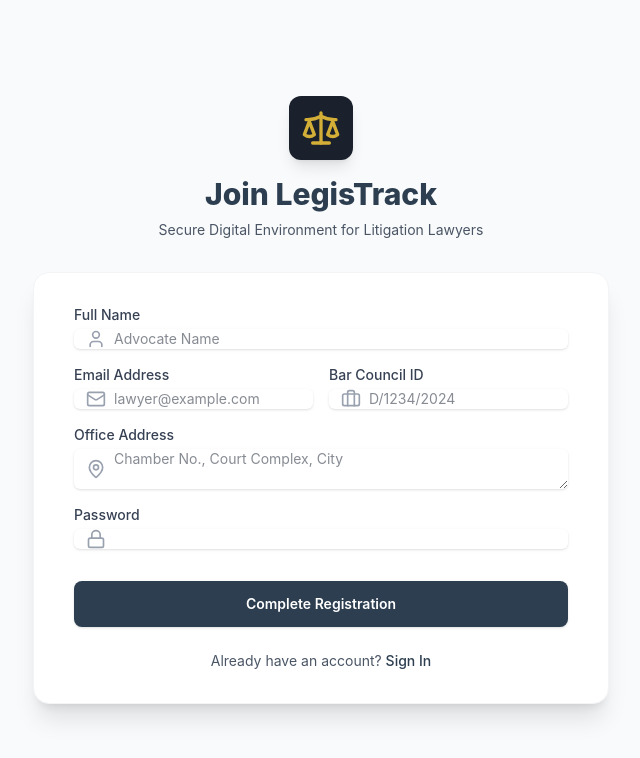
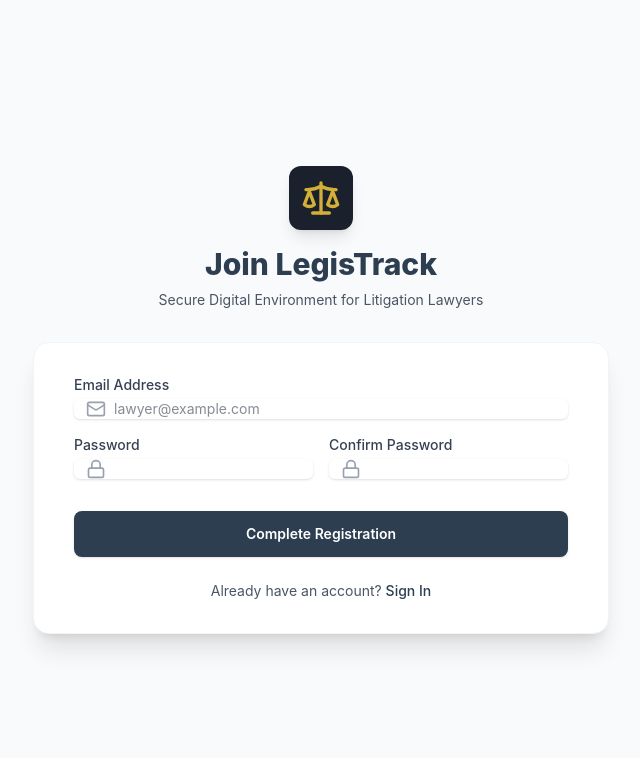
Before and after one commit to Kammu94/LegisTrackIndia-FE, a React (Vite) app: page /register in a window 1280 px wide. Shown: the top 758 px of the page, without its empty margins (319-959 px from the left). Built offline with nearby package versions, Linux system fonts and the light colour scheme.

Commit message:
fix register screen

```diff
--- a/src/api/apiSlice.ts
+++ b/src/api/apiSlice.ts
@@ -48,9 +48,6 @@ export type LoginRequest = {
 export type RegisterRequest = {
   email: string;
   password: string;
-  fullName: string;
-  barCouncilId: string;
-  officeAddress: string;
 };
 
 export type UpdateUserProfileRequest = {
--- a/src/pages/RegisterPage.tsx
+++ b/src/pages/RegisterPage.tsx
@@ -5,16 +5,19 @@ import { useNavigate, Link } from 'react-router-dom';
 import { useRegisterMutation } from '../api/apiSlice';
 import { useDispatch } from 'react-redux';
 import { setCredentials } from '../features/auth/authSlice';
-import { Scale, Mail, Lock, User, Briefcase, MapPin } from 'lucide-react';
+import { Scale, Mail, Lock } from 'lucide-react';
 import { useNotify } from '../notifications/NotificationProvider';
 
-const registerSchema = z.object({
-  email: z.string().email('Invalid email address'),
-  password: z.string().min(6, 'Password must be at least 6 characters'),
-  fullName: z.string().min(2, 'Full name is required'),
-  barCouncilId: z.string().min(2, 'Bar Council ID is required'),
-  officeAddress: z.string().min(5, 'Office address is required'),
-});
+const registerSchema = z
+  .object({
+    email: z.string().email('Invalid email address'),
+    password: z.string().min(6, 'Password must be at least 6 characters'),
+    confirmPassword: z.string().min(6, 'Password must be at least 6 characters'),
+  })
+  .refine((data) => data.password === data.confirmPassword, {
+    message: 'Passwords do not match',
+    path: ['confirmPassword'],
+  });
 
 type RegisterFormValues = z.infer<typeof registerSchema>;
 
@@ -29,7 +32,10 @@ const RegisterPage = () => {
 
   const onSubmit = async (data: RegisterFormValues) => {
     try {
-      const result = await registerUser(data).unwrap();
+      const result = await registerUser({
+        email: data.email,
+        password: data.password,
+      }).unwrap();
       dispatch(setCredentials({ user: result, token: result.token }));
       notify({
         severity: 'success',
@@ -59,22 +65,6 @@ const RegisterPage = () => {
           <form className="space-y-4" onSubmit={handleSubmit(onSubmit)}>
             <div className="grid grid-cols-1 gap-4 sm:grid-cols-2">
               <div className="sm:col-span-2">
-                <label className="block text-sm font-medium text-gray-700">Full Name</label>
-                <div className="mt-1 relative rounded-md shadow-sm">
-                  <div className="absolute inset-y-0 left-0 pl-3 flex items-center pointer-events-none">
-                    <User className="h-5 w-5 text-gray-400" />
-                  </div>
-                  <input
-                    {...register('fullName')}
-                    type="text"
-                    className="block w-full pl-10 sm:text-sm border-gray-300 rounded-lg focus:ring-legal-gold focus:border-legal-gold"
-                    placeholder="Advocate Name"
-                  />
-                </div>
-                {errors.fullName && <p className="mt-1 text-xs text-red-600">{errors.fullName.message}</p>}
-              </div>
-
-              <div>
                 <label className="block text-sm font-medium text-gray-700">Email Address</label>
                 <div className="mt-1 relative rounded-md shadow-sm">
                   <div className="absolute inset-y-0 left-0 pl-3 flex items-center pointer-events-none">
@@ -91,38 +81,6 @@ const RegisterPage = () => {
               </div>
 
               <div>
-                <label className="block text-sm font-medium text-gray-700">Bar Council ID</label>
-                <div className="mt-1 relative rounded-md shadow-sm">
-                  <div className="absolute inset-y-0 left-0 pl-3 flex items-center pointer-events-none">
-                    <Briefcase className="h-5 w-5 text-gray-400" />
-                  </div>
-                  <input
-                    {...register('barCouncilId')}
-                    type="text"
-                    className="block w-full pl-10 sm:text-sm border-gray-300 rounded-lg focus:ring-legal-gold focus:border-legal-gold"
-                    placeholder="D/1234/2024"
-                  />
-                </div>
-                {errors.barCouncilId && <p className="mt-1 text-xs text-red-600">{errors.barCouncilId.message}</p>}
-              </div>
-
-              <div className="sm:col-span-2">
-                <label className="block text-sm font-medium text-gray-700">Office Address</label>
-                <div className="mt-1 relative rounded-md shadow-sm">
-                  <div className="absolute inset-y-0 left-0 pl-3 flex items-center pointer-events-none">
-                    <MapPin className="h-5 w-5 text-gray-400" />
-                  </div>
-                  <textarea
-                    {...register('officeAddress')}
-                    className="block w-full pl-10 sm:text-sm border-gray-300 rounded-lg focus:ring-legal-gold focus:border-legal-gold"
-                    rows={2}
-                    placeholder="Chamber No., Court Complex, City"
-                  />
-                </div>
-                {errors.officeAddress && <p className="mt-1 text-xs text-red-600">{errors.officeAddress.message}</p>}
-              </div>
-
-              <div className="sm:col-span-2">
                 <label className="block text-sm font-medium text-gray-700">Password</label>
                 <div className="mt-1 relative rounded-md shadow-sm">
                   <div className="absolute inset-y-0 left-0 pl-3 flex items-center pointer-events-none">
@@ -135,6 +93,23 @@ const RegisterPage = () => {
                   />
                 </div>
                 {errors.password && <p className="mt-1 text-xs text-red-600">{errors.password.message}</p>}
+              </div>
+
+              <div>
+                <label className="block text-sm font-medium text-gray-700">Confirm Password</label>
+                <div className="mt-1 relative rounded-md shadow-sm">
+                  <div className="absolute inset-y-0 left-0 pl-3 flex items-center pointer-events-none">
+                    <Lock className="h-5 w-5 text-gray-400" />
+                  </div>
+                  <input
+                    {...register('confirmPassword')}
+                    type="password"
+                    className="block w-full pl-10 sm:text-sm border-gray-300 rounded-lg focus:ring-legal-gold focus:border-legal-gold"
+                  />
+                </div>
+                {errors.confirmPassword && (
+                  <p className="mt-1 text-xs text-red-600">{errors.confirmPassword.message}</p>
+                )}
               </div>
             </div>
 
```
